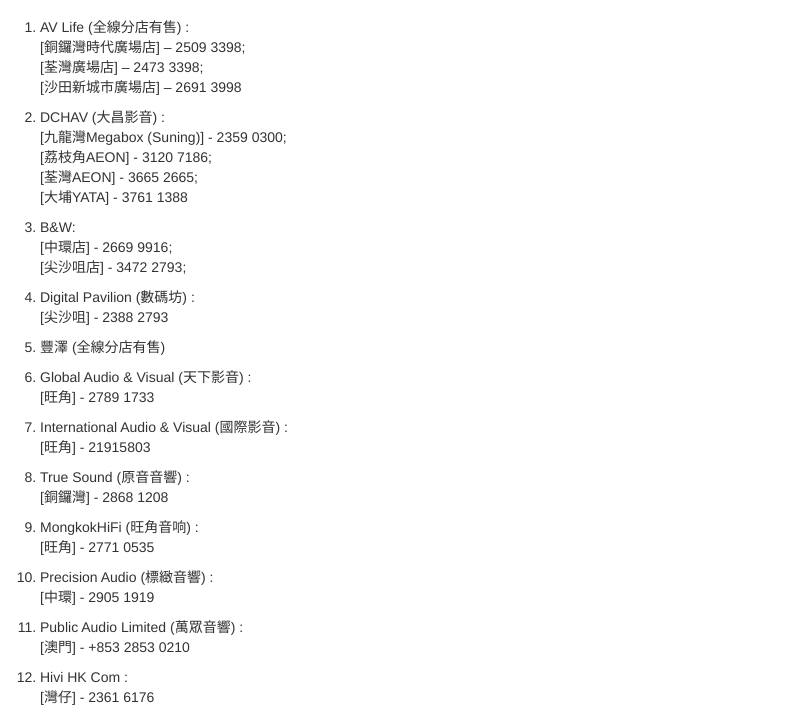
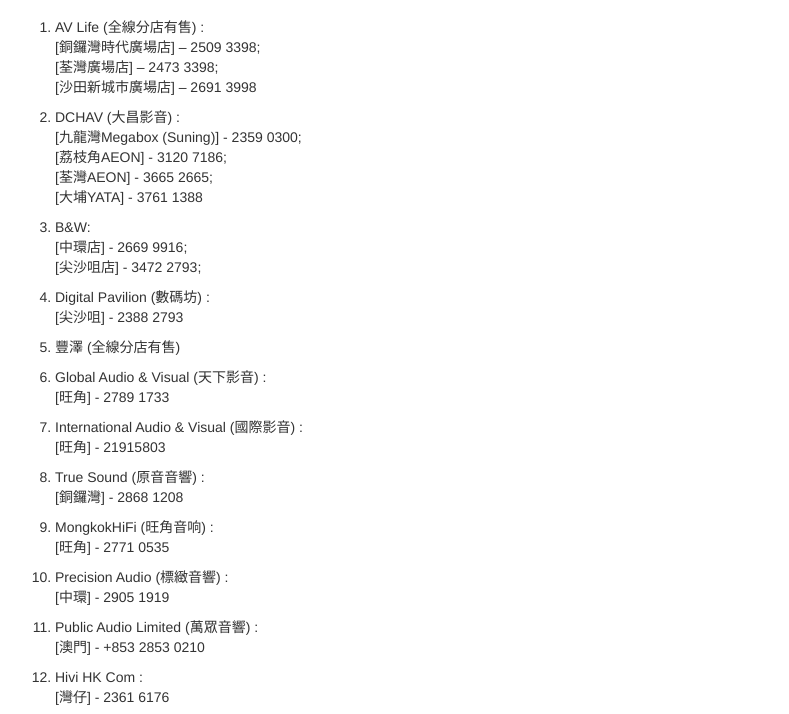
Before and after one commit to fimmicktnc/DenonTnC, a plain HTML site: page index.html in a window 1280 px wide. Shown: the part 56-770 px from the top of the page, without its empty margins (0-789 px from the left). Drawn offline with Linux system fonts and the light colour scheme.

Commit message:
Update index.html

```diff
--- a/index.html
+++ b/index.html
@@ -13,10 +13,8 @@
   <div class="text-center"><h2>指定經銷商列表</h2></div>
 </div>
 
-
+<div class="col-lg-6 col-md-3 col-sm-12">
 <p>
-
-
 <ol>
 <li>AV Life (全線分店有售) :<br>
 [銅鑼灣時代廣場店] – 2509 3398;<br>
```
